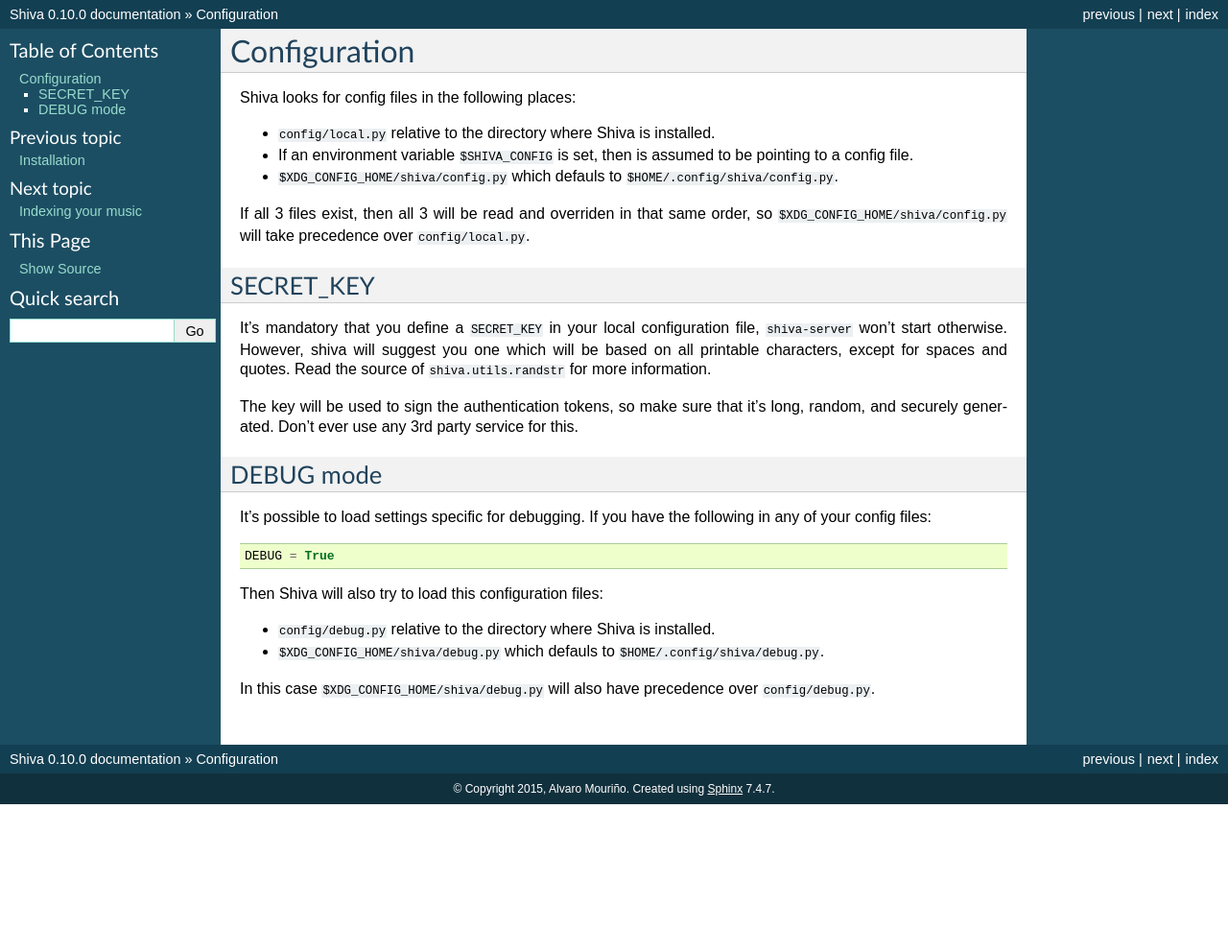
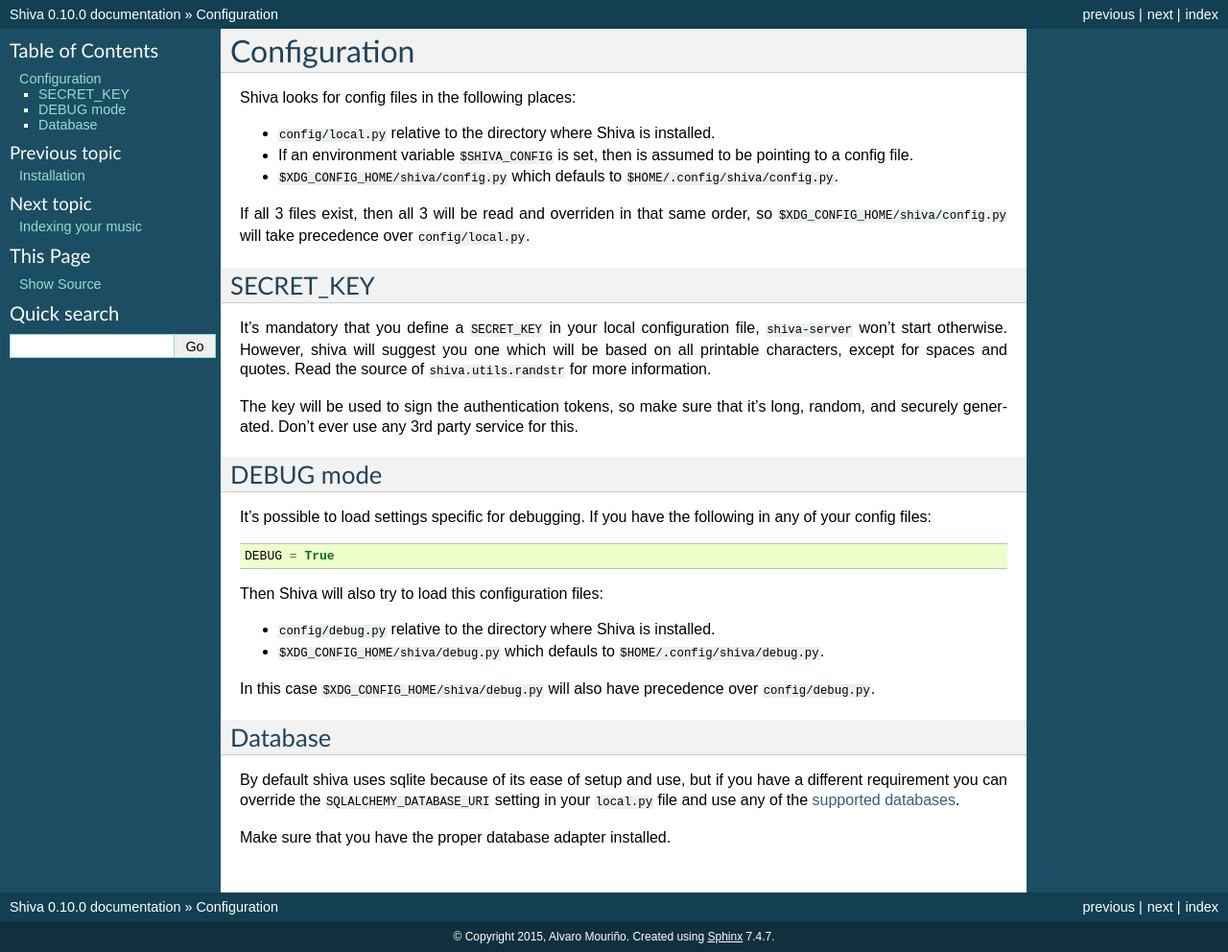
Before and after one commit to tooxie/shiva-server, a Sphinx documentation site: the page built from docs/configuration.rst, in a window 1280 px wide. Shown: the whole page at 96% size. Built offline with Sphinx 7.4.7, drawn with Linux system fonts in a browser that asks for light colours; before the commit the page ends 900 px from its top, so only the background shows below that.

Commit message:
Documented how to override the default DB
This means:
* The setting `SQLALCHEMY_DATABASE_URI` was added to `local.py.example`.
* A new section, "Database", was added to the documentation.
* A comment was added to `local.py.example` pointing to the
  documentation.

```diff
--- a/README.rst
+++ b/README.rst
@@ -60,6 +60,6 @@
 ----------
 
 Shiva is the name of the `crater <https://en.wikipedia.org/wiki/Shiva_crater>`_
-that would have been created by the
-`K-Pg event <https://en.wikipedia.org/wiki/Cretaceous%E2%80%93Paleogene_extinction_event>`_
+that would have been created by the `K-Pg event
+<https://en.wikipedia.org/wiki/Cretaceous%E2%80%93Paleogene_extinction_event>`_
 that extincted the `dinosaurs <https://www.youtube.com/watch?v=dlAeN3Qxlvc>`_.
--- a/docs/configuration.rst
+++ b/docs/configuration.rst
@@ -45,3 +45,14 @@
 
 In this case ``$XDG_CONFIG_HOME/shiva/debug.py`` will also have precedence over
 ``config/debug.py``.
+
+
+Database
+--------
+
+By default shiva uses sqlite because of its ease of setup and use, but if you
+have a different requirement you can override the ``SQLALCHEMY_DATABASE_URI``
+setting in your ``local.py`` file and use any of the `supported databases
+<http://docs.sqlalchemy.org/en/rel_0_5/dbengine.html#supported-databases>`_.
+
+Make sure that you have the proper database adapter installed.
```
Also changed, not shown: 1 other file.
